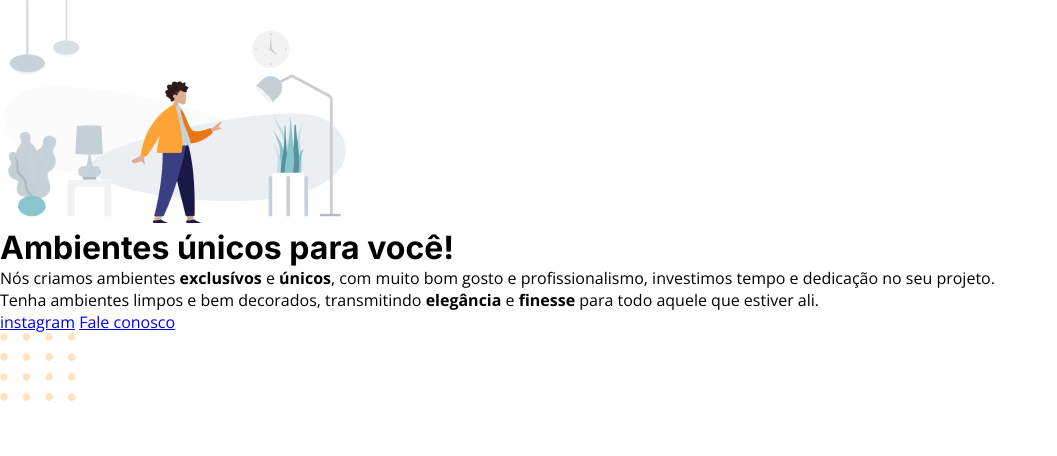
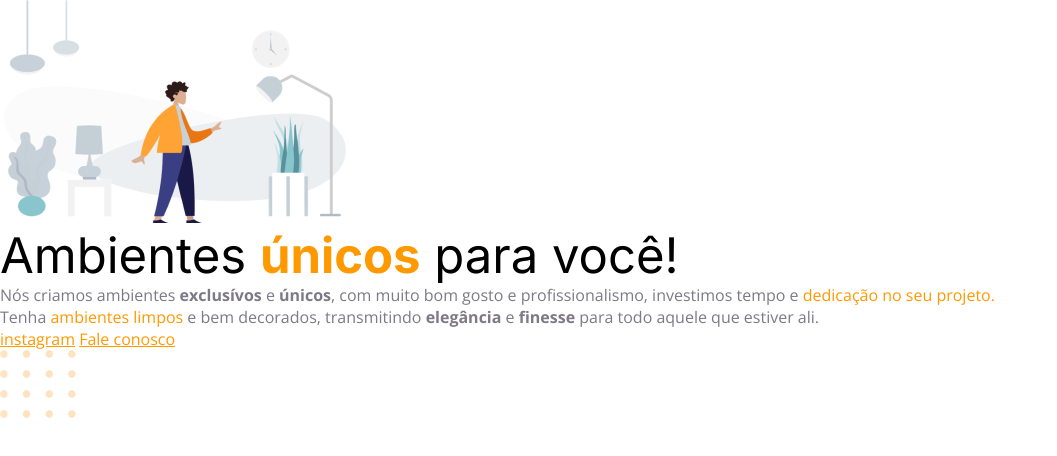
Before and after one commit to jhGomess/stage2_projeto1, a plain HTML site: page index.html in a window 1280 px wide. Shown: the whole page, without its empty margins (0-1057 px from the left). Drawn offline with nearby package versions, Linux system fonts and the light colour scheme.

Commit message:
adcionado cores nas tags e tamanho e peso das fontes em cada tag.

```diff
--- a/style.css
+++ b/style.css
@@ -7,6 +7,8 @@
 
 :root {
   font-size: 62.5%; /* 1rem = 10px */
+  --primary-color: #ff9900;
+  --paragraph: #7d7987;
 }
 
 body {
@@ -16,4 +18,20 @@ body {
 
 h1 {
   font-family: "Inter", sans-serif;
+  font-size: 4.9rem;
+  line-height: 5.6rem;
+  font-weight: normal;
 }
+
+h1 span {
+  font-weight: bold;
+}
+
+span,
+a {
+  color: var(--primary-color);
+}
+
+p {
+  color: var(--paragraph);
+}
```
